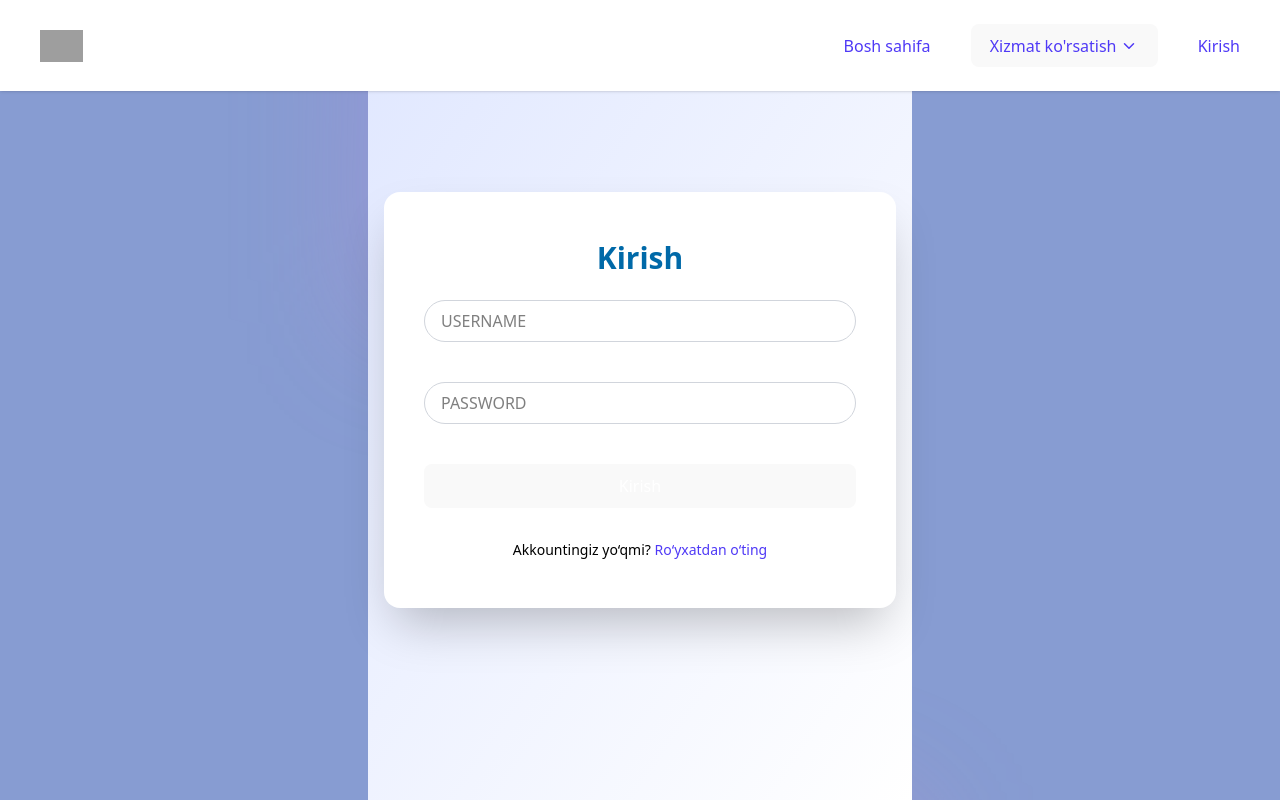
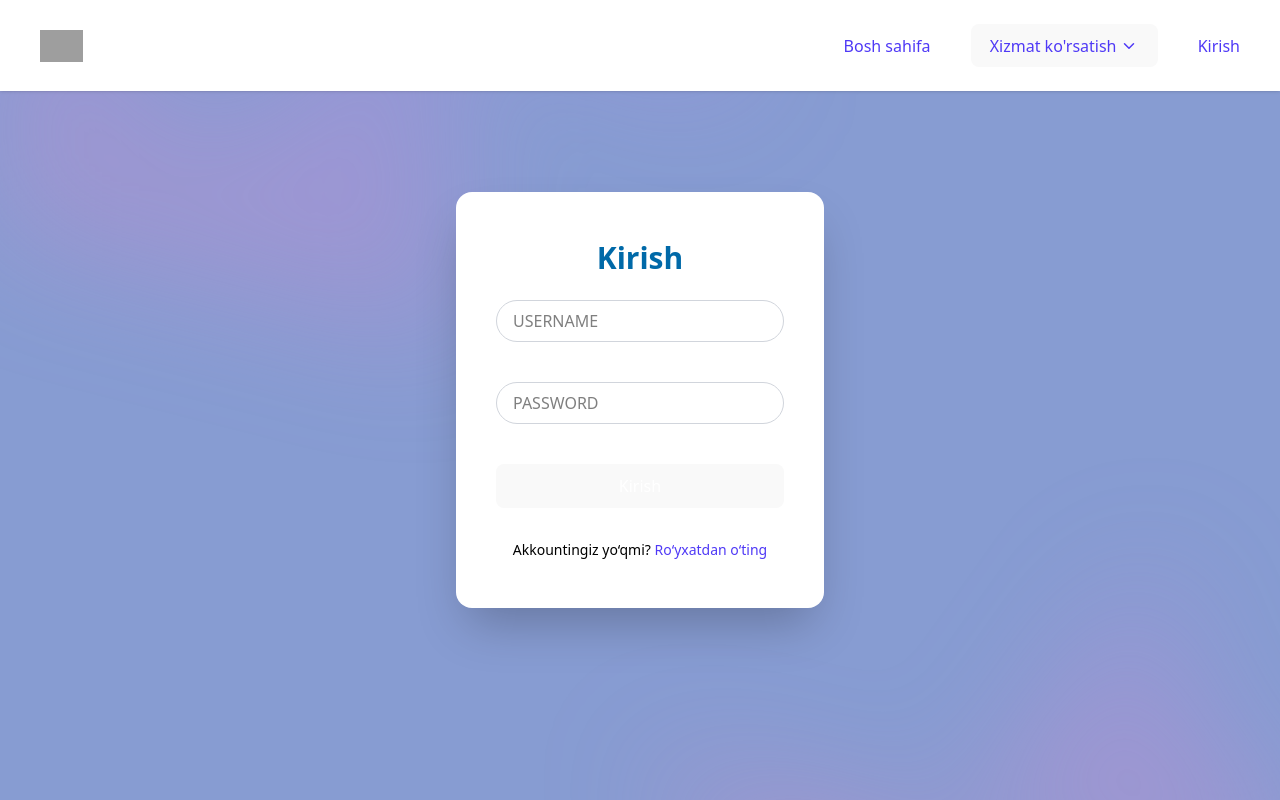
Before and after one commit to KayumovSher/Rasmlar, a React (Vite) app in the folder frontend/: page /login in a window 1280 px wide. Shown: the top 800 px of the page. Built offline with nearby package versions, Linux system fonts and the light colour scheme; grey boxes are pictures that could not be loaded.

Commit message:
authentication pages of frame colors modernised

```diff
--- a/frontend/src/components/Login.jsx
+++ b/frontend/src/components/Login.jsx
@@ -24,7 +24,7 @@ export default function Login() {
   };
 
   return (
-    <div className="relative min-h-screen flex items-center justify-center px-4 py-12 bg-gradient-to-br from-indigo-100 to-white">
+    <div className="relative min-h-screen flex items-center justify-center px-114 py-12 to-white">
       <BlobBackground position="top" />
       <BlobBackground position="bottom" />
       <div className="w-full max-w-lg bg-white shadow-2xl rounded-2xl px-10 py-12 relative z-10">
--- a/frontend/src/components/Signup.jsx
+++ b/frontend/src/components/Signup.jsx
@@ -28,7 +28,7 @@ export default function Signup() {
   };
 
   return (
-    <div className="relative min-h-screen flex items-center justify-center px-4 py-12 bg-gradient-to-br from-indigo-100 to-white">
+    <div className="relative min-h-screen flex items-center justify-center px-4 py-12">
       <BlobBackground position="top" />
       <BlobBackground position="bottom" />
       <div className="w-full max-w-lg bg-white shadow-2xl rounded-2xl px-10 py-12 relative z-10">
@@ -57,6 +57,7 @@ export default function Signup() {
           </a>
         </p>
       </div>
+
     </div>
   );
 }
```
